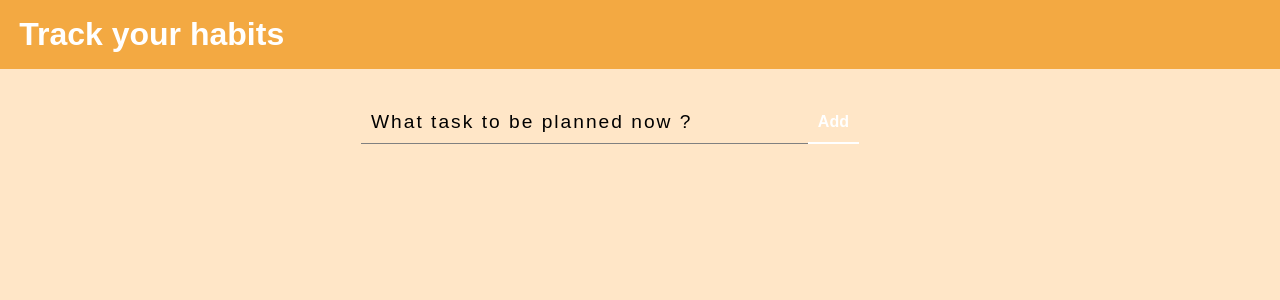
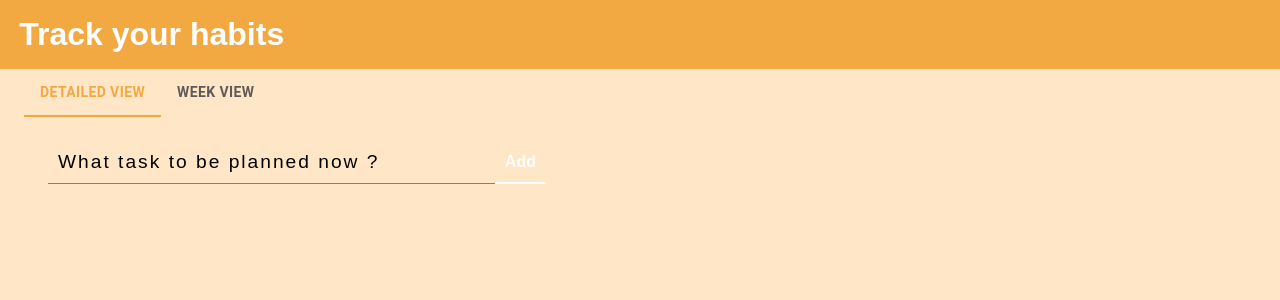
Before and after one commit to SiddheshSutar/habit-tracker, a React (Create React App) app: page / in a window 1280 px wide. Shown: the top 300 px of the page. Built offline with nearby package versions, Linux system fonts and the light colour scheme.

Commit message:
started navbar

```diff
--- a/package.json
+++ b/package.json
@@ -8,6 +8,10 @@
     "type": "module"
   },
   "dependencies": {
+    "@emotion/react": "^11.11.1",
+    "@emotion/styled": "^11.11.0",
+    "@mui/icons-material": "^5.14.14",
+    "@mui/material": "^5.14.14",
     "@reduxjs/toolkit": "^1.9.7",
     "axios": "^1.5.1",
     "jest-json-reporter": "1.2.2",
--- a/src/Content/Content.jsx
+++ b/src/Content/Content.jsx
@@ -1,13 +1,22 @@
 import List from '../DetailedView/List/List';
 import Form from '../Form/Form';
+import Navbar from '../Navbar/Navbar';
 import styles from './content.module.scss'
+
+
+export const DetailsContent = () => {
+    return <>
+        <Form />
+        <List />
+    </>
+}
 
 const Content = () => {
     return (
         <div className={`content ${styles['content']}`}>
           <div className={styles['flex-main']}>
-            <Form />
-            <List />
+            <Navbar
+            />
           </div>
         </div>
     );
--- a/src/Content/content.module.scss
+++ b/src/Content/content.module.scss
@@ -1,4 +1,6 @@
 .content {
+    width: 100%;
+
     .flex-main {
         display: flex;
         justify-content: center;
--- /dev/null
+++ b/src/Navbar/Navbar.jsx
@@ -0,0 +1,69 @@
+import { Box, Container, Grid, Tab, Tabs, Typography } from '@mui/material';
+import styles from './navbar.module.scss'
+import { useState } from 'react';
+import { DetailsContent } from '../Content/Content';
+
+function CustomTabPanel(props) {
+    const { children, value, index, ...other } = props;
+
+    return (
+        <div
+            role="tabpanel"
+            hidden={value !== index}
+            id={`simple-tabpanel-${index}`}
+            aria-labelledby={`simple-tab-${index}`}
+            {...other}
+        >
+            {value === index && (
+                <Box sx={{ p: 3 }}>
+                    <Typography>{children}</Typography>
+                </Box>
+            )}
+        </div>
+    );
+}
+
+const Tabbs = (props) => {
+    return <Tabs
+    {...props}
+    sx={{
+        '.MuiButtonBase-root': {
+            fontWeight: 'bold',
+            color: 'var(--grey-main)'
+        },
+        '& .MuiButtonBase-root.Mui-selected': {
+            color: `var(--main-dark)`,
+        },
+        '& .MuiTabs-indicator': {
+            backgroundColor: `var(--main-dark)`
+        },
+    }}
+    />
+}
+
+const Navbar = () => {
+    const [value, setValue] = useState(0);
+
+    const handleChange = (event, newValue) => {
+        setValue(newValue);
+    };
+
+    return (
+        <Container>
+            <Box>
+                <Tabbs value={value} onChange={handleChange} aria-label="basic tabs example">
+                    <Tab label="Detailed View" />
+                    <Tab label="Week View" />
+                </Tabbs>
+            </Box>
+            <CustomTabPanel value={value} index={0}>
+                <DetailsContent />
+            </CustomTabPanel>
+            <CustomTabPanel value={value} index={1}>
+                Item Two
+            </CustomTabPanel>
+        </Container>
+    );
+}
+
+export default Navbar;
--- a/src/styles.css
+++ b/src/styles.css
@@ -35,7 +35,6 @@ h1 {
   padding-block: 1rem;
   padding-inline: 20px;
   color: #fff;
-  margin-bottom: 2rem;
   position: sticky;
   top: 0;
   z-index: 333;
```
Also changed, not shown: src/Navbar/navbar.module.scss (added).
